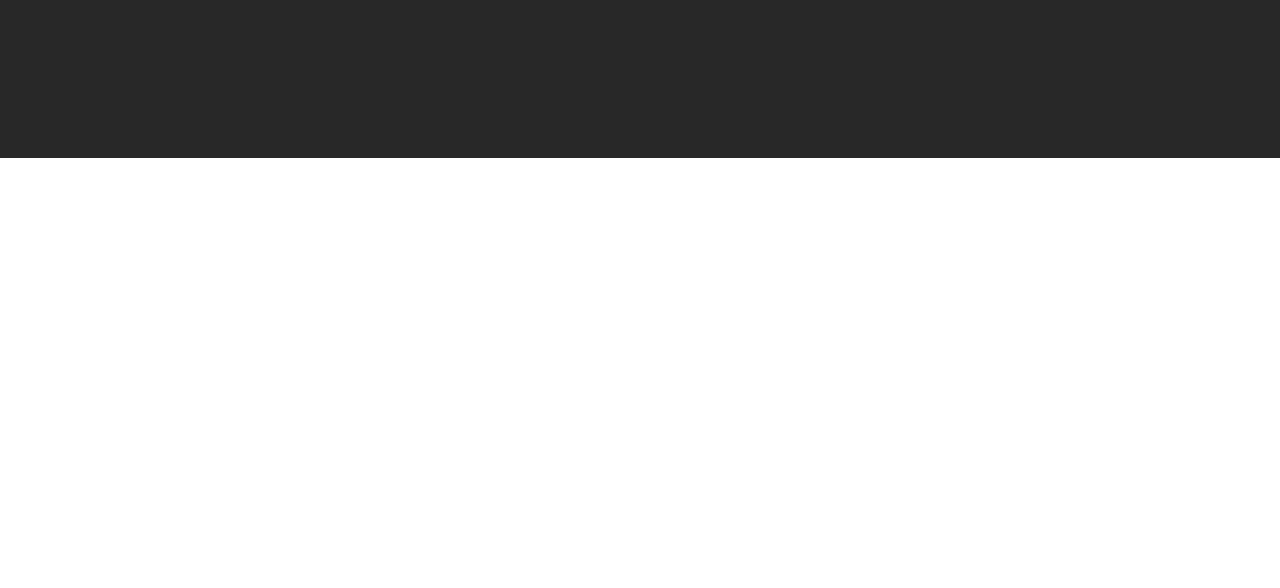
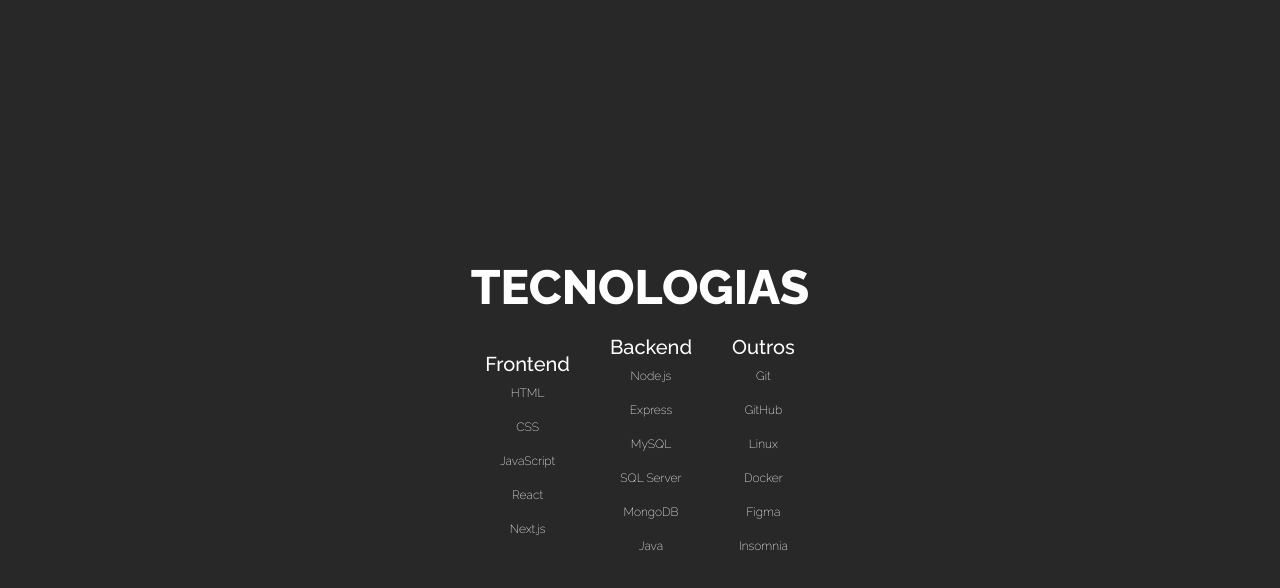
Before and after one commit to EuAndersonDev/Portifolio, a plain HTML site: page projetoFrontRoadmap/index.html in a window 1280 px wide. Shown: the part 1406-1994 px from the top of the page. Before the commit the page ends 1564 px from the top, so only its background shows below. Drawn offline with Linux system fonts and the light colour scheme.

Commit message:
about finalizado

```diff
--- a/projetoFrontRoadmap/index.html
+++ b/projetoFrontRoadmap/index.html
@@ -59,19 +59,53 @@
                 </div>
 
                 <button class="btn-about" onclick="downloadPDF()">Download CV</button>
+            </div>
+        </div>
 
-                <script>
-                function downloadPDF() {
-                    const link = document.createElement('a');
-                    link.href = './CV_AndersonReis.pdf';  // Caminho do arquivo PDF
-                    link.download = 'CV_AndersonReis.pdf';       // Nome do arquivo baixado
-                    link.click();
-                }
-                </script>
+        <div class="habilidades">
+
+            <h1>Tecnologias</h1>
+            <div class="tecnologiasHabilidades">
+                <div class="frontend">
+                    <h2>Frontend</h2>
+                    <ul>
+                        <li>HTML</li>
+                        <li>CSS</li>
+                        <li>JavaScript</li>
+                        <li>React</li>
+                        <li>Next.js</li>
+                    </ul>
+                </div>
+                <div class="backend">
+                    <h2>Backend</h2>
+                    <ul>
+                        <li>Node.js</li>
+                        <li>Express</li>
+                        <li>MySQL</li>
+                        <li>SQL Server</li>
+                        <li>MongoDB</li>
+                        <li>Java</li>
+                    </ul>
+                </div>
+                <div class="outros">
+                    <h2>Outros</h2>
+                    <ul>
+                        <li>Git</li>
+                        <li>GitHub</li>
+                        <li>Linux</li>
+                        <li>Docker</li>
+                        <li>Figma</li>
+                        <li>Insomnia</li>
+                    </ul>
+                </div>
+            </div>
+            <div class="experiencia">
 
             </div>
+
         </div>
     </main>
     <footer></footer>
+    <script src="./script.js"></script>
 </body>
 </html>
--- /dev/null
+++ b/projetoFrontRoadmap/script.js
@@ -0,0 +1,6 @@
+function downloadPDF() {
+    const link = document.createElement('a');
+    link.href = './CV_AndersonReis.pdf';
+    link.download = 'CV_AndersonReis.pdf';
+    link.click();
+}
--- a/projetoFrontRoadmap/style.css
+++ b/projetoFrontRoadmap/style.css
@@ -158,7 +158,7 @@
     display: grid;
     grid-template-columns: 1fr 1fr;
     align-items: center;
-    min-height: 90vh;
+    min-height: 80vh;
     background-color: #282828;
     color: #fff;
 }
@@ -220,7 +220,7 @@
     justify-content: center;
     align-items: center;
     flex-direction: row;
-    margin-bottom: 24px;
+    margin-bottom: 15px;
     font-style: normal;
     font-weight: 200;
     font-size: 12px;
@@ -250,4 +250,56 @@
     color: #FFFFFF;
 }
 
+.habilidades{
+    display: flex;
+    justify-content: center;
+    align-items: center;
+    flex-direction: column;
+    min-height: 80vh;
+    background-color: #282828;
+    color: #fff;
+}
+.habilidades h1{
+    margin-top: 25px;
+    font-style: normal;
+    font-weight: 800;
+    font-size: 3rem;
+    color: #FFFFFF;
+    text-transform: uppercase;
+}
+
+.tecnologiasHabilidades{
+    display: flex;
+    flex-direction: row;
+    justify-content: space-between;
+    align-items: center;
+    flex-wrap: wrap;
+    margin-top: 20px;
+}
+
+.tecnologiasHabilidades h2{
+    font-style: normal;
+    font-weight: 500;
+    font-size: 20px;
+    color: #FFFFFF;
+    text-align: center;
+    margin: 0 20px;
+}
+
+.tecnologiasHabilidades ul{
+    display: flex;
+    flex-direction: column;
+    justify-content: center;
+    align-items: center;
+    font-style: normal;
+    font-weight: 200;
+    font-size: 12px;
+    color: #FFFFFF;
+}
+
+.tecnologiasHabilidades li{
+    list-style: none;
+    margin: 10px 0;
+}
+
 /*main*/
```
